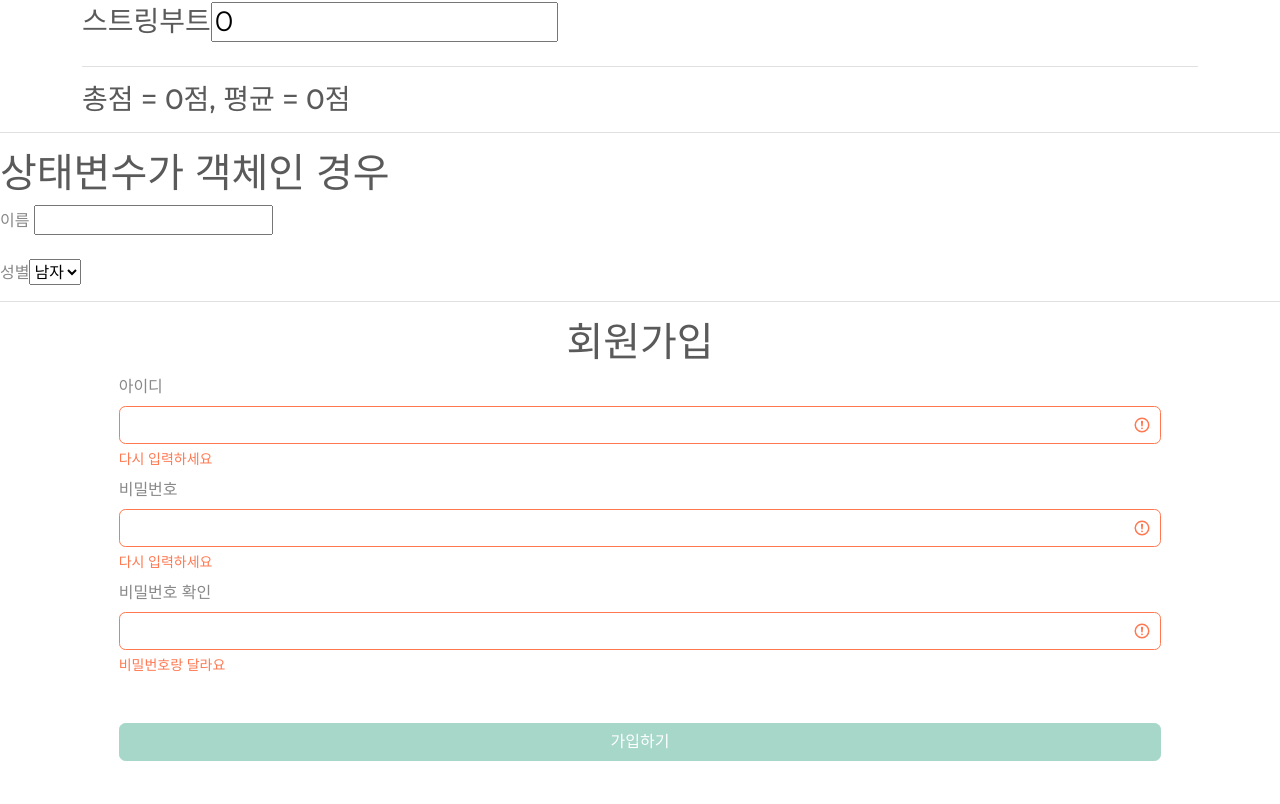
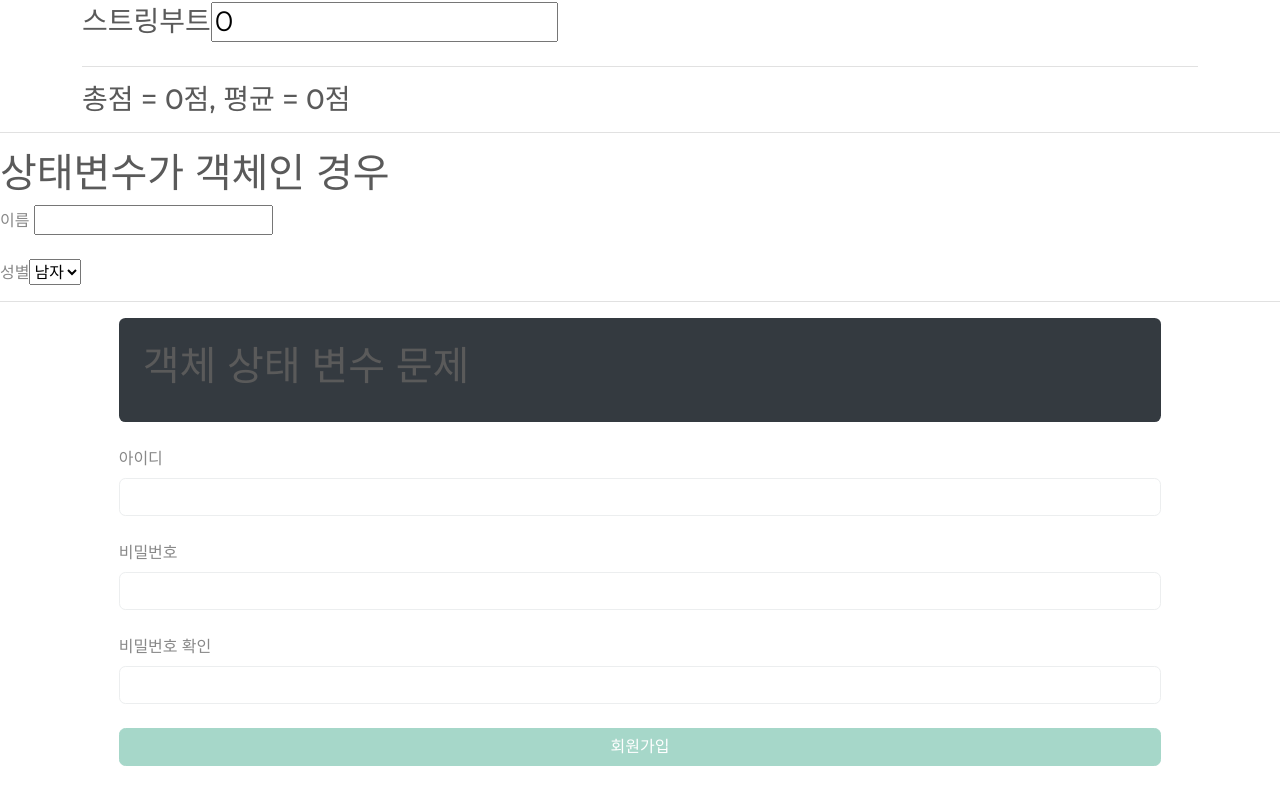
Before and after one commit to smilesyk0323/React, a React (Create React App) app in the folder demo03/: page / in a window 1280 px wide. Shown: the part 1219-2023 px from the top of the page. Built offline with nearby package versions, Linux system fonts and the light colour scheme.

Commit message:
blur 처리 구현

```diff
--- a/demo03/src/components/Exam07.js
+++ b/demo03/src/components/Exam07.js
@@ -1,85 +1,125 @@
 import { useEffect, useState } from "react";
 
-const Exam07= ()=>{
+const Exam07 = ()=>{
 
     //객체로 상태 변수를 정의
-    const [info, setInfo] = useState({//입력데이터
-        memberId : "",
-        memberPw : "",
-        memberPwRe : ""
+    const [member, setMember] = useState({//입력데이터
+        memberId:"",
+        memberPw:"",
+        memberPwRe:""
     });
-    const[result, setResult] = useState({//검사결과
-        memberId:false,
-        memberPw:false,
-        memberPwRe:false
+    const [result, setResult] = useState({//검사결과
+        memberId:null,
+        memberPw:null,
+        memberPwRe:null
     });
     //입력데이터가 변하면 검사결과가 자동으로 계산되도록 처리
-    useEffect(()=>{
-        // console.log("info가 변했습니다");
+    const checkMember = ()=>{
+        //console.log("member가 변했습니다");
         //ID검사
         const idRegex = /^[a-z][a-z0-9]{7,19}$/;
-        const idMatch = idRegex.test(info.memberId);
+        const idMatch = member.memberId.length === 0 ? null : idRegex.test(member.memberId);
 
         //PW검사
         const pwRegex = /^[A-Za-z0-9!@#$]{8,16}$/;
-        const pwMatch = pwRegex.test(info.memberPw);
+        const pwMatch = member.memberPw.length === 0 ? null : pwRegex.test(member.memberPw);
 
         //PW-RE검사
-        const pwReMatch = info.memberPw.length > 0 &&//비밀번호 1글자 이상 && 비밀번호 == 확인값;
-                                    info.memberPw === info.memberPwRe//= 3개가 똑같은/ = 2개는 비슷
+        const pwReMatch = member.memberPwRe.length === 0 ? null :
+                                        member.memberPw.length > 0 && member.memberPw === member.memberPwRe;
 
         setResult({
             memberId : idMatch,
             memberPw : pwMatch,
             memberPwRe : pwReMatch
         });
+    };
 
-    },[info]);
+    //useEffect(checkMember, [member]);
 
-
-    //객체의 상태를 한 번에 변경하는 함수 구현
-    const loginInfo = (e)=>{
-        setInfo({
-            ...info,
+    //객체의 상태를 한 번에 변경하는 함수를 구현
+    const changeMember = (e)=>{
+        setMember({
+            ...member,
             [e.target.name] : e.target.value
         });
     };
 
-    return(
-        <>
+    return (
         <div className="container-fluid">
-            <form autoComplete="off">
+            <div className="row">
+                <div className="col-md-10 offset-md-1">
 
-            <div className="row text-center"><div className="col-md-10 offset-md-1">
-                <h1>회원가입</h1>
-            </div></div>
+                    {/* 점보트론 */}
+                    <div className="p-4 text-light bg-dark rounded">
+                        <h1>객체 상태 변수 문제</h1>
+                    </div>
 
-            <div className="row"><div className="col-md-10 offset-md-1">
-                <label className="form-label">아이디</label><input type="text" name="memberId"
-                 className={`form-control ${result.memberId ? 'is-valid' : 'is-invalid'}`}
-                value={info.memberId} onChange={loginInfo}/>
-                <div className="valid-feedback">멋진 아이디!</div>
-                <div className="invalid-feedback">다시 입력하세요</div>
-                <label className="form-label mt-2">비밀번호</label><input type="password" name="memberPw"
-                className={`form-control ${result.memberPw ? 'is-valid' : 'is-invalid'}`}
-                value={info.memberPw} onChange={loginInfo}/>
-                <div className="valid-feedback">멋진 비번!</div>
-                <div className="invalid-feedback">다시 입력하세요</div>
-                <label className="form-label mt-2">비밀번호 확인</label><input type="password" name="memberPwRe"
-                className={`form-control ${result.memberPwRe ? 'is-valid' : 'is-invalid'}`}
-                value={info.memberPwRe} onChange={loginInfo}/>
-                <div className="valid-feedback">잘입력했어요</div>
-                <div className="invalid-feedback">비밀번호랑 달라요</div>
-            </div></div>
+                    <form autoComplete="off">
 
-            <div className="row mt-5 text-center"><div className="col-md-10 offset-md-1">
-                <button type="button" className="btn btn-primary w-100"
-                    disabled={!(result.memberId && result.memberPw && result.memberPwRe)}>가입하기</button>
-            </div></div>
+                    <div className="row mt-4">
+                        <div className="col">
+                            <label className="form-label">아이디</label>
+                            <input type="text" name="memberId"
+                                    className={`
+                                        form-control
+                                        ${result.memberId === true ? 'is-valid' : ''}
+                                        ${result.memberId === false ? 'is-invalid' : ''}
+                                    `}
+                                    value={member.memberId} onChange={changeMember}
+                                            onBlur={checkMember}/>
+                            <div className="valid-feedback">멋진 아이디입니다!</div>
+                            <div className="invalid-feedback">사용할 수 없는 아이디입니다</div>
+                        </div>
+                    </div>
 
-            </form>
+                    <div className="row mt-4">
+                        <div className="col">
+                            <label className="form-label">비밀번호</label>
+                            <input type="password" name="memberPw"
+                                    className={`
+                                        form-control
+                                        ${result.memberPw === true ? 'is-valid' : ''}
+                                        ${result.memberPw === false ? 'is-invalid' : ''}
+                                    `}
+                                    value={member.memberPw} onChange={changeMember}
+                                        onBlur={checkMember}/>
+                            <div className="valid-feedback">올바른 형식의 비밀번호입니다</div>
+                            <div className="invalid-feedback">비밀번호 형식이 올바르지 않습니다</div>
+                        </div>
+                    </div>
+
+                    <div className="row mt-4">
+                        <div className="col">
+                            <label className="form-label">비밀번호 확인</label>
+                            <input type="password" name="memberPwRe"
+                                    className={`
+                                        form-control
+                                        ${result.memberPwRe === true ? 'is-valid' : ''}
+                                        ${result.memberPwRe === false ? 'is-invalid' : ''}
+                                    `}
+                                    value={member.memberPwRe} onChange={changeMember}
+                                    onBlur={checkMember}/>
+                            <div className="valid-feedback">비밀번호가 일치합니다</div>
+                            <div className="invalid-feedback">비밀번호가 일치하지 않습니다</div>
+                        </div>
+                    </div>
+
+                    </form>
+
+                    <div className="row mt-4">
+                        <div className="col">
+                            <button type="button" className="btn btn-primary w-100"
+                                disabled={!(result.memberId === true && result.memberPw === true
+                                                    && result.memberPwRe === true)}>
+                                회원가입
+                            </button>
+                        </div>
+                    </div>
+
+                </div>
+            </div>
         </div>
-        </>
     );
 };
 
```
